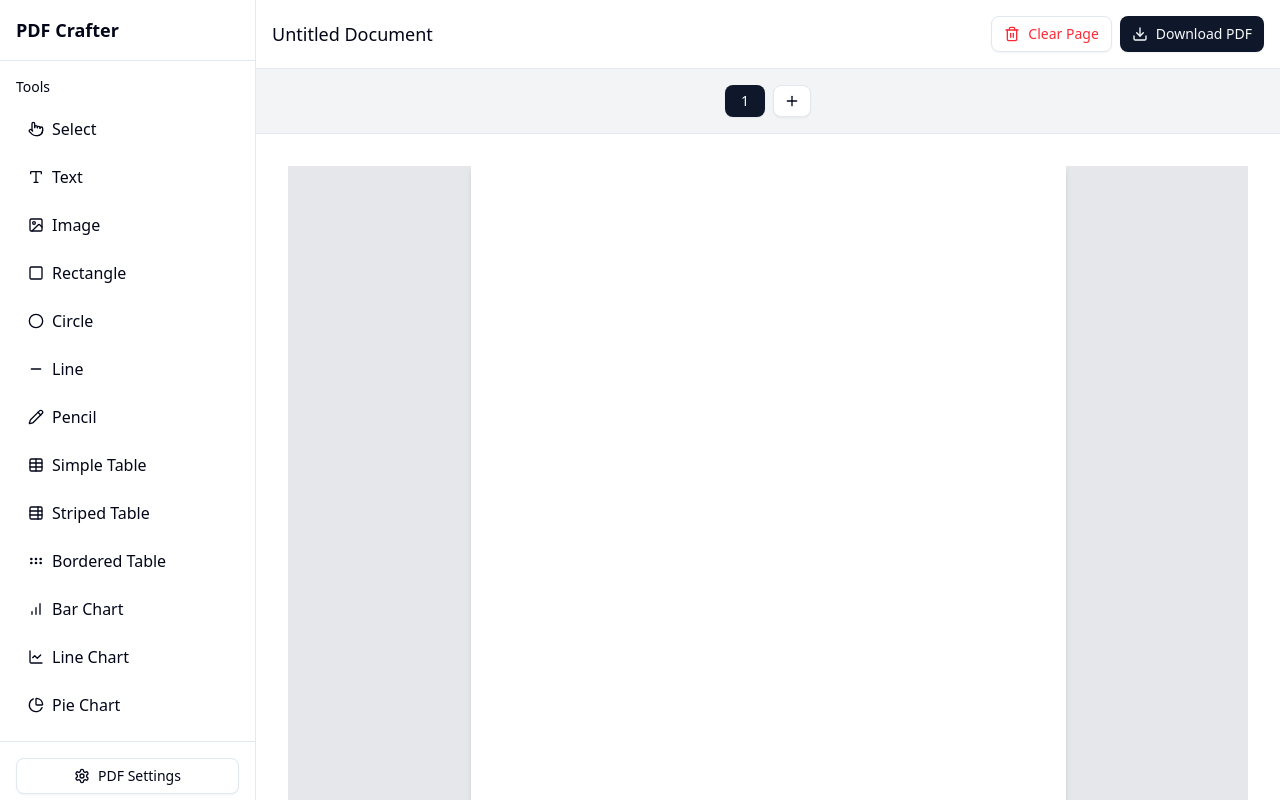
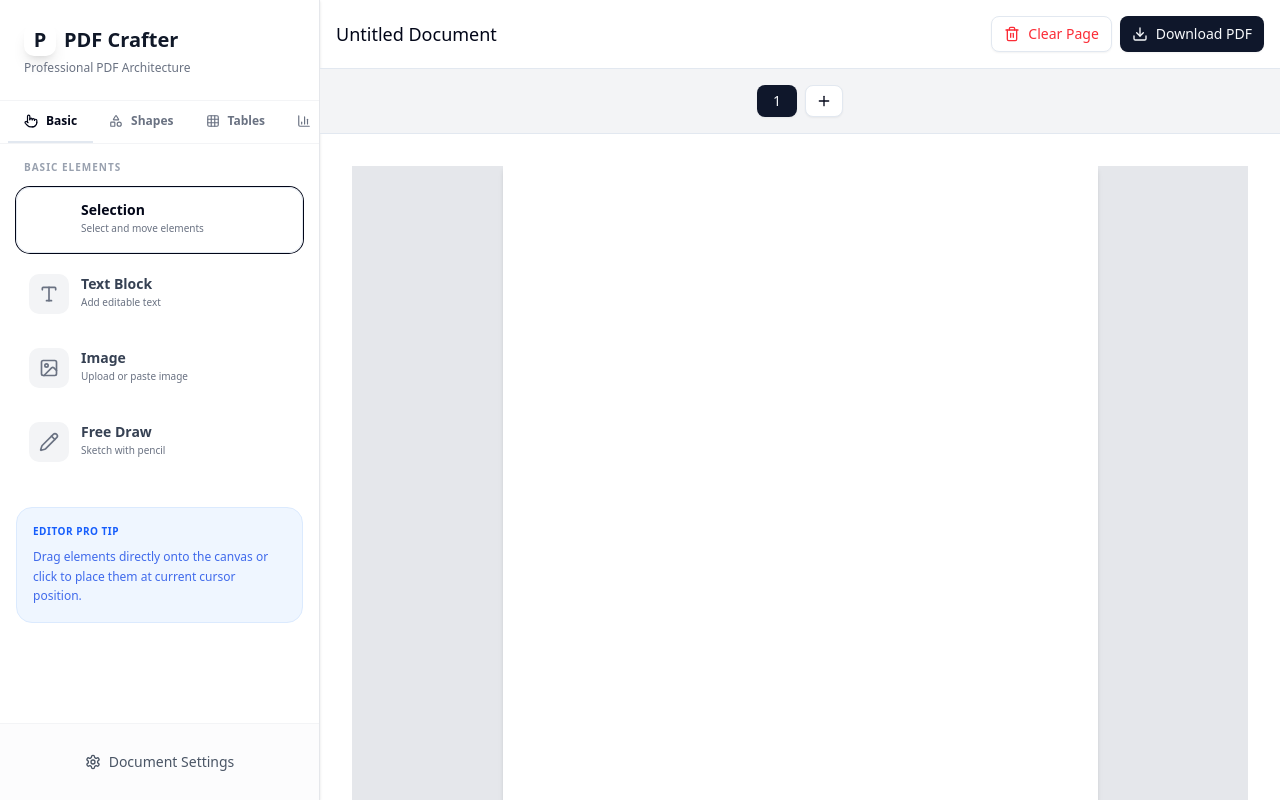
Before and after one commit to peterdinis/PDF-Crafter, a Next.js app: page / in a window 1280 px wide. Built offline with nearby package versions, Linux system fonts and the light colour scheme.

Commit message:
infra: Adding new things WIP

```diff
--- a/app/_components/canvas/CanvasContainer.tsx
+++ b/app/_components/canvas/CanvasContainer.tsx
@@ -268,6 +268,34 @@ export const CanvasContainer: FC<CanvasContainerProps> = ({
 				],
 			};
 			onAddElement(newTable);
+		} else if (activeTool.startsWith("chart_")) {
+			const chartType = activeTool.replace("chart_", "") as
+				| "bar"
+				| "line"
+				| "pie";
+			const newChart: any = {
+				id: uuidv4(),
+				type: "chart",
+				chartType,
+				x,
+				y,
+				width: 400,
+				height: 300,
+				data: [
+					{ label: "Jan", value: 45 },
+					{ label: "Feb", value: 52 },
+					{ label: "Mar", value: 38 },
+					{ label: "Apr", value: 65 },
+					{ label: "May", value: 48 },
+				],
+				title: "Sample Chart",
+				showGrid: true,
+				showAxes: true,
+				axesColor: "#9ca3af",
+				gridColor: "#e5e7eb",
+				seriesColors: ["#3b82f6", "#10b981", "#f59e0b", "#ef4444", "#8b5cf6"],
+			};
+			onAddElement(newChart);
 		} else if (activeTool === "select") {
 			onSelectElement(null);
 			setIsEditing(false);
--- a/app/_components/editor/Toolbar.tsx
+++ b/app/_components/editor/Toolbar.tsx
@@ -18,8 +18,15 @@ import {
 	BarChart,
 	LineChart,
 	PieChart,
+	Plus,
+	Shapes,
+	BarChart3,
+	Grid3X3,
+	MousePointer2,
 } from "lucide-react";
 import type React from "react";
+import { useState } from "react";
+import { toast } from "sonner";
 
 interface ToolbarProps {
 	activeTool: Tool;
@@ -32,68 +39,185 @@ export const Toolbar: React.FC<ToolbarProps> = ({
 	onToolSelect,
 	onSettingsToggle,
 }) => {
-	const tools = [
-		{ name: "Select", value: "select" as Tool, icon: PointerIcon },
-		{ name: "Text", value: "text" as Tool, icon: Type },
-		{ name: "Image", value: "image" as Tool, icon: Image },
-		{ name: "Rectangle", value: "shape_rectangle" as Tool, icon: Square },
-		{ name: "Circle", value: "shape_circle" as Tool, icon: Circle },
-		{ name: "Line", value: "shape_line" as Tool, icon: Minus },
-		{ name: "Pencil", value: "pencil" as Tool, icon: Pencil },
-		{ name: "Simple Table", value: "table_simple" as Tool, icon: Table },
-		{
-			name: "Striped Table",
-			value: "table_striped" as Tool,
-			icon: TableProperties,
-		},
-		{
-			name: "Bordered Table",
-			value: "table_bordered" as Tool,
-			icon: GripHorizontal,
-		},
-		{ name: "Bar Chart", value: "chart_bar" as Tool, icon: BarChart },
-		{ name: "Line Chart", value: "chart_line" as Tool, icon: LineChart },
-		{ name: "Pie Chart", value: "chart_pie" as Tool, icon: PieChart },
+	const [activeCategory, setActiveCategory] = useState<string>("basic");
+
+	const categories = [
+		{ id: "basic", name: "Basic", icon: PointerIcon },
+		{ id: "shapes", name: "Shapes", icon: Shapes },
+		{ id: "tables", name: "Tables", icon: Grid3X3 },
+		{ id: "charts", name: "Charts", icon: BarChart3 },
 	];
 
+	const toolGroups = {
+		basic: [
+			{ name: "Selection", value: "select" as Tool, icon: PointerIcon, description: "Select and move elements" },
+			{ name: "Text Block", value: "text" as Tool, icon: Type, description: "Add editable text" },
+			{ name: "Image", value: "image" as Tool, icon: Image, description: "Upload or paste image" },
+			{ name: "Free Draw", value: "pencil" as Tool, icon: Pencil, description: "Sketch with pencil" },
+		],
+		shapes: [
+			{ name: "Rectangle", value: "shape_rectangle" as Tool, icon: Square, description: "Geometric box" },
+			{ name: "Circle", value: "shape_circle" as Tool, icon: Circle, description: "Perfect oval" },
+			{ name: "Line", value: "shape_line" as Tool, icon: Minus, description: "Simple separator" },
+		],
+		tables: [
+			{ name: "Simple Table", value: "table_simple" as Tool, icon: Table, description: "Clean data grid" },
+			{ name: "Striped Table", value: "table_striped" as Tool, icon: TableProperties, description: "Zebra striped rows" },
+			{ name: "Bordered Table", value: "table_bordered" as Tool, icon: GripHorizontal, description: "Fully outlined grid" },
+		],
+		charts: [
+			{ name: "Bar Chart", value: "chart_bar" as Tool, icon: BarChart, description: "Comparison chart" },
+			{ name: "Line Graph", value: "chart_line" as Tool, icon: LineChart, description: "Trend analysis" },
+			{ name: "Pie Chart", value: "chart_pie" as Tool, icon: PieChart, description: "Distribution view" },
+		],
+	};
+
+	const renderChartPreview = (type: string) => {
+		const colors = ["#3b82f6", "#10b981", "#f59e0b"];
 		return (
-		<div className="w-64 bg-editor-background border-r border-editor-border flex flex-col">
-			<div className="p-4 border-b border-editor-border">
-				<h2 className="text-lg font-semibold text-editor-foreground">
+			<div className="w-full h-12 bg-gray-50 dark:bg-gray-800/50 rounded border border-gray-100 dark:border-gray-700/50 flex items-center justify-center p-1 mt-2 overflow-hidden">
+				<svg width="100%" height="100%" viewBox="0 0 100 40">
+					{type === "chart_bar" && (
+						<>
+							<rect x="10" y="20" width="15" height="15" fill={colors[0]} rx="2" />
+							<rect x="30" y="10" width="15" height="25" fill={colors[1]} rx="2" />
+							<rect x="50" y="15" width="15" height="20" fill={colors[2]} rx="2" />
+						</>
+					)}
+					{type === "chart_line" && (
+						<path d="M10,30 L30,10 L50,25 L80,5" fill="none" stroke={colors[0]} strokeWidth="3" strokeLinecap="round" />
+					)}
+					{type === "chart_pie" && (
+						<>
+							<path d="M50,20 L50,5 A15,15 0 0,1 65,20 Z" fill={colors[0]} />
+							<path d="M50,20 L65,20 A15,15 0 0,1 50,35 Z" fill={colors[1]} />
+							<path d="M50,20 L50,35 A15,15 0 1,1 50,5 Z" fill={colors[2]} />
+						</>
+					)}
+				</svg>
+			</div>
+		);
+	};
+
+	return (
+		<div className="w-80 bg-white dark:bg-gray-900 border-r border-gray-200 dark:border-gray-800 flex flex-col h-full shadow-sm">
+			<div className="p-6 border-b border-gray-100 dark:border-gray-800 bg-gradient-to-br from-editor-primary/5 to-transparent">
+				<h2 className="text-xl font-bold text-gray-900 dark:text-white flex items-center gap-2">
+					<div className="w-8 h-8 bg-editor-primary rounded-lg flex items-center justify-center text-dark dark:text-sky-100 shadow-lg">
+						P
+					</div>
 					PDF Crafter
 				</h2>
+				<p className="text-xs text-gray-500 mt-1">Professional PDF Architecture</p>
 			</div>
 
-			<div className="p-4">
-				<h3 className="text-sm font-medium text-editor-foreground mb-3">
-					Tools
+			{/* Category Tabs */}
+			<div className="flex border-b border-gray-100 dark:border-gray-800 px-2 overflow-x-auto no-scrollbar">
+				{categories.map((cat) => (
+					<button
+						key={cat.id}
+						onClick={() => setActiveCategory(cat.id)}
+						className={cn(
+							"px-4 py-3 text-xs font-semibold flex items-center gap-2 transition-all border-b-2",
+							activeCategory === cat.id
+								? "border-editor-primary text-editor-primary bg-editor-primary/5"
+								: "border-transparent text-gray-500 hover:text-gray-700 hover:bg-gray-50 dark:hover:bg-gray-800"
+						)}
+					>
+						<cat.icon size={14} />
+						{cat.name}
+					</button>
+				))}
+			</div>
+
+			<div className="flex-1 overflow-y-auto p-4 space-y-6 custom-scrollbar">
+				<div>
+					<h3 className="text-[10px] uppercase font-bold text-gray-400 dark:text-gray-500 mb-3 tracking-widest px-2">
+						{activeCategory.toUpperCase()} ELEMENTS
 					</h3>
-				<div className="flex flex-col gap-2">
-					{tools.map((tool) => (
+					<div className="grid grid-cols-1 gap-2">
+						{toolGroups[activeCategory as keyof typeof toolGroups].map((tool) => (
 							<div
 								key={tool.value}
+								draggable="true"
+								onDragStart={(e) => {
+									const data = {
+										type: tool.value.split("_")[0],
+										content: tool.name,
+										shapeType: tool.value.startsWith("shape_") ? tool.value.split("_")[1] : undefined,
+										tableStyle: tool.value.startsWith("table_") ? tool.value.split("_")[1] : undefined,
+										chartType: tool.value.startsWith("chart_") ? tool.value.split("_")[1] : undefined,
+									};
+									e.dataTransfer.setData("application/json", JSON.stringify(data));
+
+									// Visual feedback for dragging
+									const dragPreview = document.createElement('div');
+									dragPreview.className = 'p-3 bg-editor-primary text-white rounded shadow-xl text-xs font-bold';
+									dragPreview.innerText = `Adding ${tool.name}`;
+									dragPreview.style.position = 'absolute';
+									dragPreview.style.top = '-1000px';
+									document.body.appendChild(dragPreview);
+									e.dataTransfer.setDragImage(dragPreview, 0, 0);
+									setTimeout(() => dragPreview.remove(), 0);
+								}}
 								className={cn(
-								"tool-item flex items-center gap-2 p-2 rounded-md cursor-pointer hover:bg-editor-primary/10",
-								activeTool === tool.value &&
-								"bg-editor-primary/20 text-editor-primary",
+									"group relative flex items-start gap-3 p-3 rounded-xl cursor-grab active:cursor-grabbing transition-all border border-transparent hover:border-editor-primary/20",
+									activeTool === tool.value
+										? "bg-editor-primary/10 border-editor-primary/30 ring-1 ring-editor-primary/10"
+										: "hover:bg-gray-50 dark:hover:bg-gray-800"
 								)}
 								onClick={() => onToolSelect(tool.value)}
+								onDoubleClick={() => {
+									onToolSelect(tool.value);
+									// Small visual feedback
+									toast.info(`Double-click shortcut: Click on canvas to place ${tool.name}`);
+								}}
 							>
-							<tool.icon size={16} />
-							<span>{tool.name}</span>
+								<div className={cn(
+									"w-10 h-10 rounded-lg flex items-center justify-center shrink-0 transition-colors",
+									activeTool === tool.value
+										? "bg-editor-primary text-white"
+										: "bg-gray-100 dark:bg-gray-800 text-gray-500 group-hover:bg-editor-primary/10 group-hover:text-editor-primary"
+								)}>
+									<tool.icon size={20} />
+								</div>
+								<div className="flex-1">
+									<p className={cn(
+										"text-sm font-semibold mb-0.5",
+										activeTool === tool.value ? "text-editor-primary" : "text-gray-700 dark:text-gray-300"
+									)}>
+										{tool.name}
+									</p>
+									<p className="text-[10px] text-gray-500 leading-tight">
+										{tool.description}
+									</p>
+									{activeCategory === "charts" && renderChartPreview(tool.value)}
+								</div>
+								<div className="absolute right-3 top-1/2 -translate-y-1/2 opacity-0 group-hover:opacity-100 transition-opacity">
+									<Plus size={14} className="text-editor-primary" />
+								</div>
 							</div>
 						))}
 					</div>
 				</div>
 
-			<div className="mt-auto p-4 border-t border-editor-border">
+				{/* Quick Tips */}
+				<div className="mt-8 p-4 bg-blue-50 dark:bg-blue-900/10 rounded-2xl border border-blue-100 dark:border-blue-900/20">
+					<p className="text-[10px] font-bold text-blue-600 dark:text-blue-400 uppercase tracking-wider mb-2">Editor Pro Tip</p>
+					<p className="text-xs text-blue-700/80 dark:text-blue-300/60 leading-relaxed">
+						Drag elements directly onto the canvas or click to place them at current cursor position.
+					</p>
+				</div>
+			</div>
+
+			<div className="mt-auto p-4 border-t border-gray-100 dark:border-gray-800 bg-gray-50/50 dark:bg-gray-900/50">
 				<Button
-					variant="outline"
-					className="w-full flex items-center gap-2 justify-center"
+					variant="ghost"
+					className="w-full flex items-center gap-2 justify-center text-gray-600 dark:text-gray-400 hover:text-editor-primary hover:bg-editor-primary/5 rounded-xl h-11"
 					onClick={onSettingsToggle}
 				>
-					<Settings size={16} />
-					PDF Settings
+					<Settings size={18} />
+					Document Settings
 				</Button>
 			</div>
 		</div>
```
Lines whose indentation alone changed are shown as unchanged.
